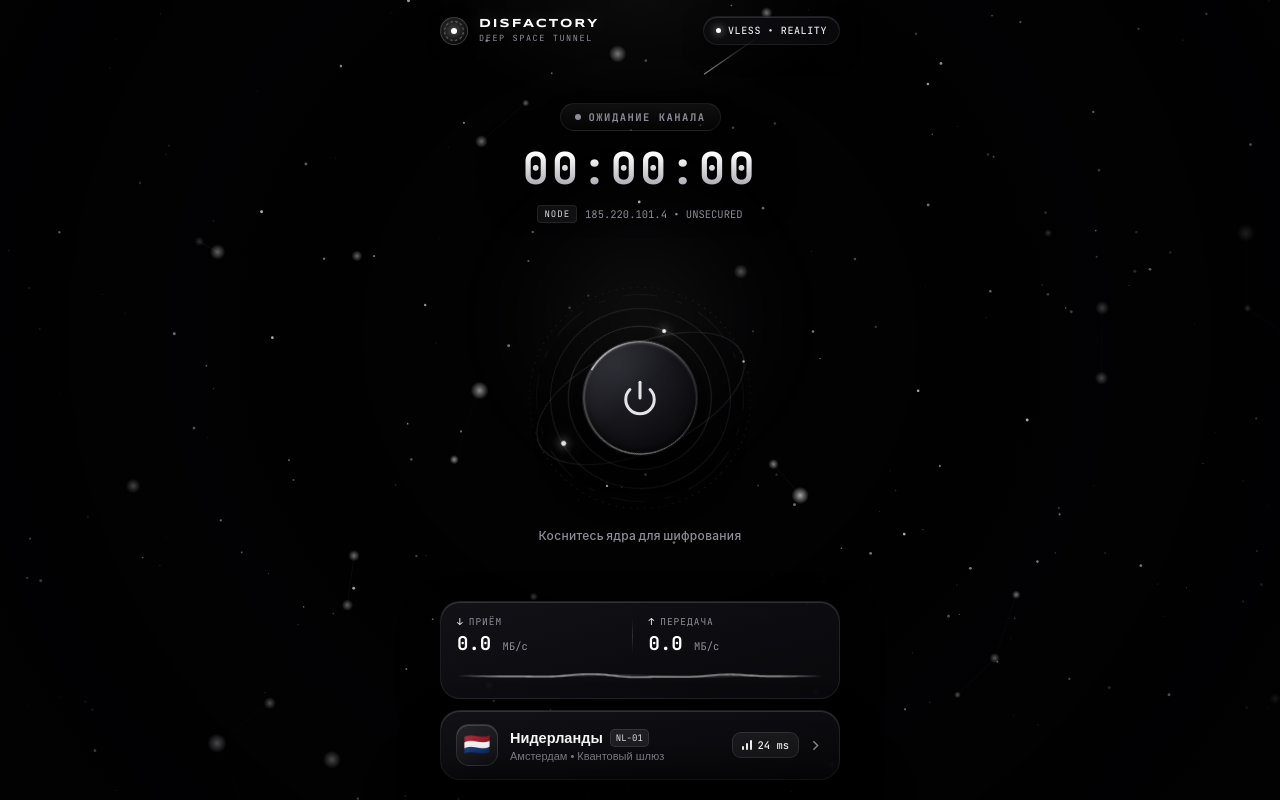
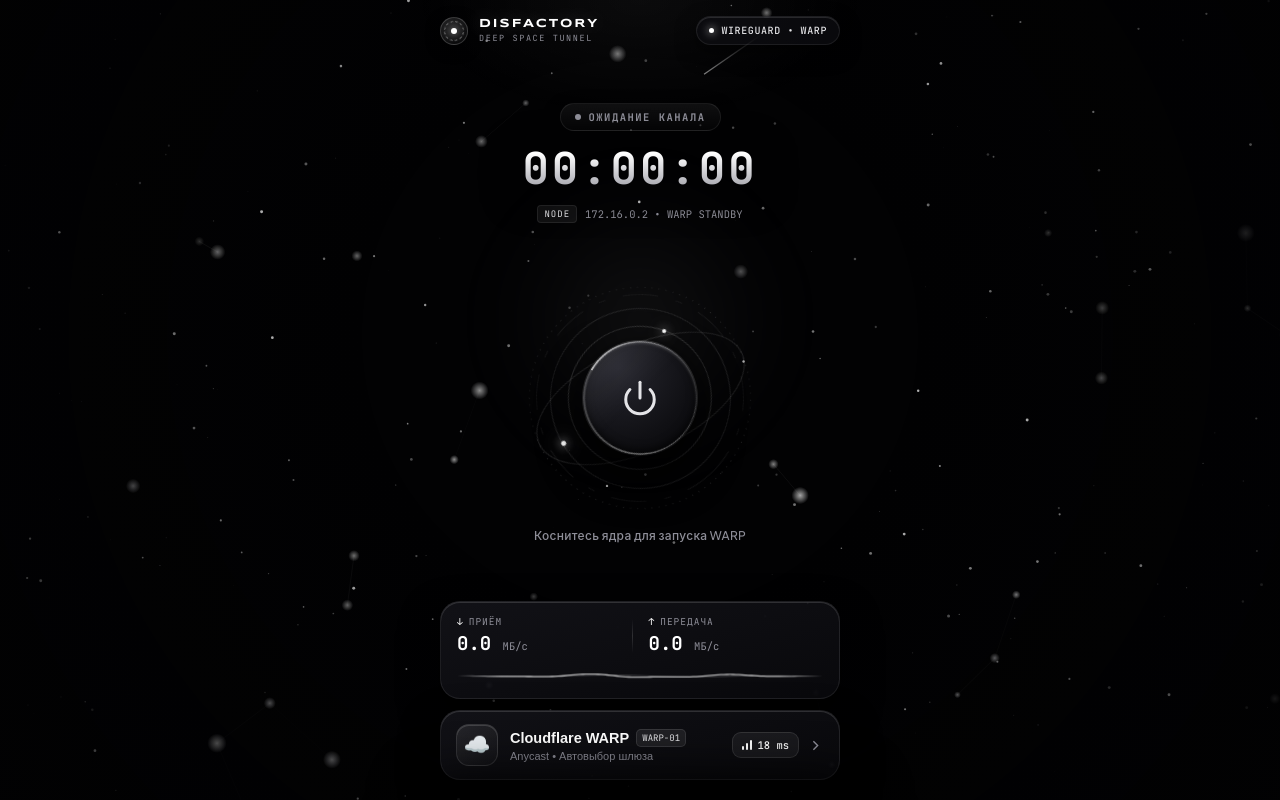
Before and after one commit to Dielinix/disfactory-vpn, a plain HTML site: page index.html in a window 1280 px wide. Drawn offline with nearby package versions, Linux system fonts and the light colour scheme.

Commit message:
Update index.html

```diff
--- a/index.html
+++ b/index.html
@@ -10,14 +10,12 @@
   <link rel="stylesheet" href="style.css" />
 </head>
 <body>
-  <!-- Космический холст и атмосферные слои -->
   <canvas id="spaceCanvas"></canvas>
   <div class="cosmic-vignette"></div>
   <div class="nebula-core" id="nebulaCore"></div>
   <div class="nebula-halo"></div>
 
   <main class="app">
-    <!-- Верхняя панель -->
     <header class="header anim-stagger" style="--stagger: 1">
       <div class="brand">
         <div class="brand-emblem">
@@ -30,13 +28,12 @@
         </div>
       </div>
 
-      <button class="protocol-pill" id="protocolBtn" title="Сменить протокол">
+      <button class="protocol-pill" id="protocolBtn" title="Протокол туннеля">
         <span class="protocol-dot"></span>
-        <span id="protocolLabel">VLESS • REALITY</span>
+        <span id="protocolLabel">WIREGUARD • WARP</span>
       </button>
     </header>
 
-    <!-- Блок статуса и таймера -->
     <section class="telemetry-header anim-stagger" style="--stagger: 2">
       <div class="status-badge" id="statusBadge">
         <span class="status-pulse"></span>
@@ -49,40 +46,31 @@
 
       <div class="ip-chip">
         <span class="ip-prefix">NODE</span>
-        <span class="ip-value" id="ipLabel">185.220.101.4 • UNSECURED</span>
+        <span class="ip-value" id="ipLabel">172.16.0.2 • WARP STANDBY</span>
       </div>
     </section>
 
-    <!-- Центральный орбитальный реактор -->
     <section class="reactor-stage anim-stagger" style="--stagger: 3">
       <div class="reactor" id="reactor">
-        <!-- Двойная ударная волна -->
         <div class="shockwave wave-1" id="wave1"></div>
         <div class="shockwave wave-2" id="wave2"></div>
-
-        <!-- Радарный луч при подключении -->
         <div class="radar-sweep"></div>
 
-        <!-- Внешняя градуированная шкала -->
         <svg class="reactor-svg outer-scale" viewBox="0 0 260 260">
           <circle cx="130" cy="130" r="124" fill="none" stroke="currentColor" stroke-width="1" stroke-dasharray="1 7" />
           <circle cx="130" cy="130" r="116" fill="none" stroke="currentColor" stroke-width="0.75" stroke-dasharray="40 20 8 20" opacity="0.5" />
         </svg>
 
-        <!-- Эллиптическая орбита -->
         <div class="ellipse-orbit"></div>
 
-        <!-- Среднее кольцо со спутником -->
         <div class="orbit-track track-mid">
           <span class="orbiter orbiter-alpha"></span>
         </div>
 
-        <!-- Внутреннее кольцо со спутником -->
         <div class="orbit-track track-inner">
           <span class="orbiter orbiter-beta"></span>
         </div>
 
-        <!-- Металлическая стеклянная кнопка питания -->
         <button class="power-core" id="powerBtn" aria-label="Активировать DISFACTORY VPN">
           <span class="core-rim"></span>
           <span class="core-specular"></span>
@@ -93,12 +81,10 @@
         </button>
       </div>
 
-      <p class="reactor-hint" id="powerHint">Коснитесь ядра для шифрования</p>
+      <p class="reactor-hint" id="powerHint">Коснитесь ядра для запуска WARP</p>
     </section>
 
-    <!-- Нижний кластер: Телеметрия + Локация -->
     <div class="bottom-cluster">
-      <!-- Карточка скорости с живой волной -->
       <section class="glass-panel telemetry-panel anim-stagger" style="--stagger: 4">
         <div class="speed-columns">
           <div class="speed-item">
@@ -126,24 +112,22 @@
           </div>
         </div>
 
-        <!-- Живой осциллограф трафика -->
         <div class="wave-container">
           <canvas id="trafficWave"></canvas>
         </div>
       </section>
 
-      <!-- Кнопка выбора орбитального узла -->
       <button class="glass-panel server-trigger anim-stagger" style="--stagger: 5" id="openServersBtn">
         <div class="server-left">
           <div class="flag-box">
-            <span class="flag-emoji" id="currentFlag">🇳🇱</span>
+            <span class="flag-emoji" id="currentFlag">☁️</span>
           </div>
           <div class="server-meta">
             <div class="server-title-row">
-              <span class="server-country" id="currentCountry">Нидерланды</span>
-              <span class="node-tag" id="currentNodeTag">NL-01</span>
+              <span class="server-country" id="currentCountry">Cloudflare WARP</span>
+              <span class="node-tag" id="currentNodeTag">WARP-01</span>
             </div>
-            <span class="server-city" id="currentCity">Амстердам • Квантовый шлюз</span>
+            <span class="server-city" id="currentCity">Anycast • Автовыбор шлюза</span>
           </div>
         </div>
 
@@ -152,7 +136,7 @@
             <span class="signal-bars">
               <i></i><i></i><i></i>
             </span>
-            <span id="currentPing">24 ms</span>
+            <span id="currentPing">18 ms</span>
           </div>
           <svg class="chevron-icon" viewBox="0 0 24 24" fill="none" stroke="currentColor" stroke-width="2">
             <polyline points="9 18 15 12 9 6"></polyline>
@@ -162,7 +146,6 @@
     </div>
   </main>
 
-  <!-- Выдвижная шторка выбора локации -->
   <div class="sheet-backdrop" id="sheetOverlay"></div>
   <aside class="location-sheet" id="bottomSheet">
     <div class="sheet-drag-bar"></div>
```
